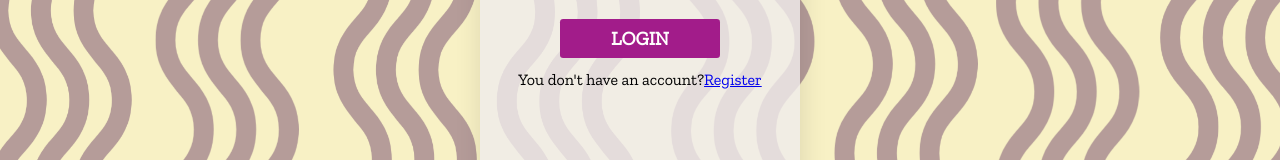
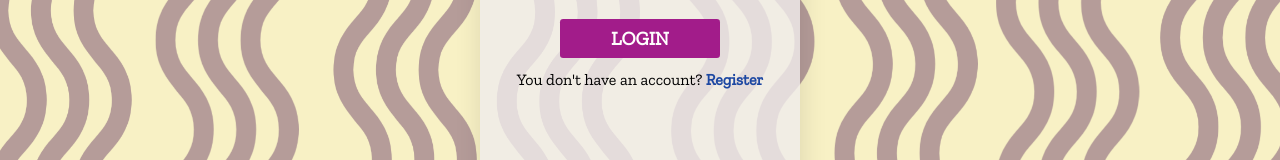
Before and after one commit to makiyo-ronkko/fullstack-app, a React (Create React App) app in the folder client/: page /login in a window 1280 px wide. Shown: the part 324-484 px from the top of the page. Built offline with nearby package versions, Linux system fonts and the light colour scheme.

Commit message:
Add redirect text and styling

```diff
--- a/client/src/components/admin/Signin/Signin.css
+++ b/client/src/components/admin/Signin/Signin.css
@@ -65,6 +65,14 @@
   border: none;
   outline: none;
 }
+
 .Form button:hover {
   cursor: pointer;
 }
+
+.Form-redirect {
+  text-decoration: none;
+  color: var(--primary-color);
+  font-weight: bolder;
+  padding-left: 0.2rem;
+}
--- a/client/src/components/admin/Signup/Signup.css
+++ b/client/src/components/admin/Signup/Signup.css
@@ -68,3 +68,10 @@
   font-size: 0.9rem;
   margin: 0 0.5rem;
 }
+
+.Form-redirect {
+  text-decoration: none;
+  color: var(--primary-color);
+  font-weight: bolder;
+  padding-left: 0.2rem;
+}
```
